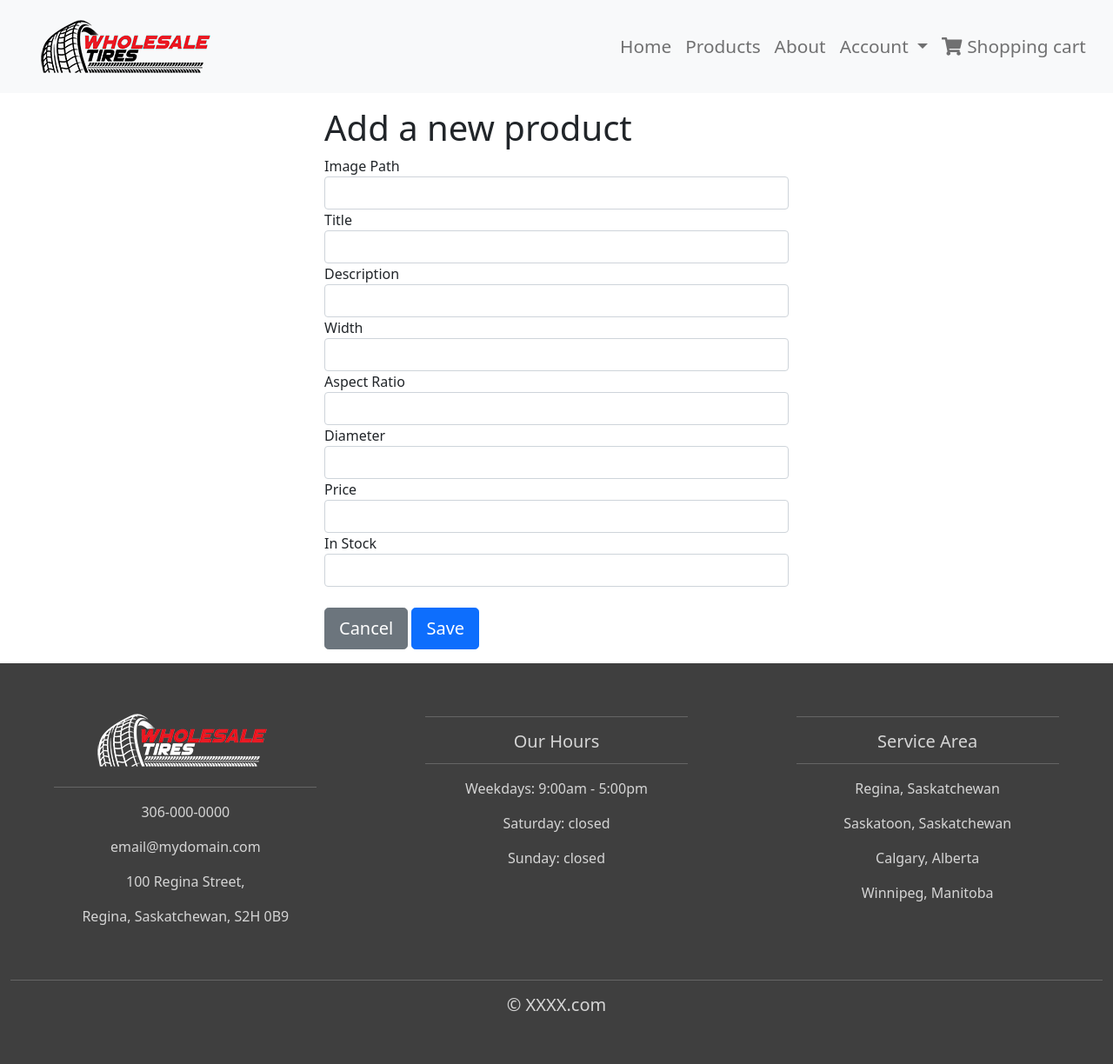
After one commit to yangzhengca/fp-online-tire-store, a Node server app: page /admin in a window 1280 px wide. The commit adds this page. Shown: the whole page at 87% size. Run offline with Node 20, Linux system fonts and the light colour scheme; some libraries are stand-ins or nearby versions.

Commit message:
Fixed database products collection connection, added admin routes

```diff
--- a/app.js
+++ b/app.js
@@ -38,6 +38,7 @@ const stripe = require('stripe')(keys.stripeSecretKey)
 
 var routes = require('./routes/index');
 var userRoutes = require('./routes/user');
+var adminRoutes=require('./routes/admin');
 
 var app = express();
 
@@ -99,6 +100,7 @@ app.use(function(req,res,next){
 
 app.use('/user', userRoutes);
 app.use('/', routes);
+app.use('/admin', adminRoutes);
 
 
 // catch 404 and forward to error handler
--- a/package.json
+++ b/package.json
@@ -1,5 +1,5 @@
 {
-  "name": "shopping-cart",
+  "name": "online-tire-store",
   "version": "0.0.0",
   "private": true,
   "scripts": {
--- a/routes/admin.js
+++ b/routes/admin.js
@@ -4,3 +4,38 @@ var router = express.Router();
 var Product=require('../models/product');
 var Cart=require('../models/cart');
 const keys=require('../config/keys');
+
+
+//admin page
+
+router.get('/',(req,res)=>{
+    res.render('admin/admin');
+})
+
+
+//create one
+router.post('/',async(req,res)=>{
+    // console.log(req.body)
+    const product=new Product({
+        imagePath:req.body.imagePath,
+        title:req.body.title,
+        description:req.body.description,
+        price:req.body.price,
+        width:req.body.width,
+        aspectRatio:req.body.aspectRatio,
+        diameter:req.body.diameter,
+        inStock:req.body.inStock
+    });
+    try{
+        const newProduct=await product.save();
+        res.status(201).json(newProduct)
+    }catch(err){
+        res.status(400).json({message:err.message});
+    }
+})
+
+
+
+
+
+module.exports = router;
--- a/routes/user.js
+++ b/routes/user.js
@@ -23,7 +23,7 @@ const {authRole}=require('../config/role');
 //     res.render('user/profile');
 // });
 router.get('/profile',isLoggedIn,authRole('admin'),(req,res,next)=>{
-    res.render('user/dashboard');
+    res.render('admin/dashboard');
 });
 
 router.get('/logout',isLoggedIn,(req,res,next)=>{
--- a/seed/product-seeder.js
+++ b/seed/product-seeder.js
@@ -17,8 +17,11 @@ var products=[
         imagePath:"https://i.imgur.com/pQMplfB.jpg",
         title:'18" AT Tire',
         description:"18 inches all terrain tire",
+        width:230,
+        aspectRatio:65,
+        diameter:18,
         price:200,
-        size:18
+        inStock:18
     }),
 
     new Product({
--- /dev/null
+++ b/views/admin/admin.hbs
@@ -0,0 +1,37 @@
+<div class="container">
+    <div class="row">
+        <div class="col-6 m-auto">
+            <h1>Add a new product</h1>
+            <form action="/admin" method="POST">
+                <label for="imagePathInput">Image Path</label>
+                <input type="text" name="imagePath" id="imagePathInput" required class="form-control">
+
+                <label for="titleInput">Title</label>
+                <input type="text" name="title" id="titleInput" required class="form-control">
+
+                <label for="descriptionInput">Description</label>
+                <input type="text" name="description" id="descriptionInput" required class="form-control">
+
+                <label for="widthInput">Width</label>
+                <input type="number" name="width" id="widthInput" required class="form-control">
+
+                <label for="aspectRatioInput">Aspect Ratio</label>
+                <input type="number" name="aspectRatio" id="aspectRatioInput" required class="form-control">
+
+                <label for="diameterInput">Diameter</label>
+                <input type="number" name="diameter" id="diameterInput" required class="form-control">
+
+                <label for="priceInput">Price</label>
+                <input type="number" name="price" id="priceInput" required class="form-control">
+
+                <label for="inStockInput">In Stock</label>
+                <input type="number" name="inStock" id="inStockInput" required class="form-control">
+
+                <a href="/user/profile" class="btn btn-secondary btn-lg mt-4">Cancel</a>
+                <button type="submit" class="btn btn-primary btn-lg mt-4">Save</button>
+
+            </form>
+        </div>
+    </div>
+
+</div>
--- a/views/shop/products.hbs
+++ b/views/shop/products.hbs
@@ -6,6 +6,7 @@
         <img src="{{ this.imagePath }}" class="card-img-top img-fluid" alt="...">
         <div class="card-body p-4">
             <h5 class="card-title">{{this.title}}</h5>
+            <h6>{{this.width}} / {{this.aspectRatio}} R {{this.diameter}}</h6>
             <p class="card-text">{{this.description}}</p>
             <div>
                 <div class="price float-start">${{this.price}}</div>
--- a/views/shop/success.hbs
+++ b/views/shop/success.hbs
@@ -5,3 +5,7 @@
     <p class="lead">We will process shipping within 3 business days.</p>
     <a href="/" class="btn btn-dark btn-lg">Go Back Home</a>
 </section>
+
+<br>
+<br>
+<br>
```
Also changed, not shown: models/product.js (+13 -1 lines), views/shop/admin.hbs (deleted, +0 -7 lines), views/admin/dashboard.hbs (renamed from views/user/dashboard.hbs), views/shop/checkout.hbs (line endings or trailing spaces), 2 other files.
